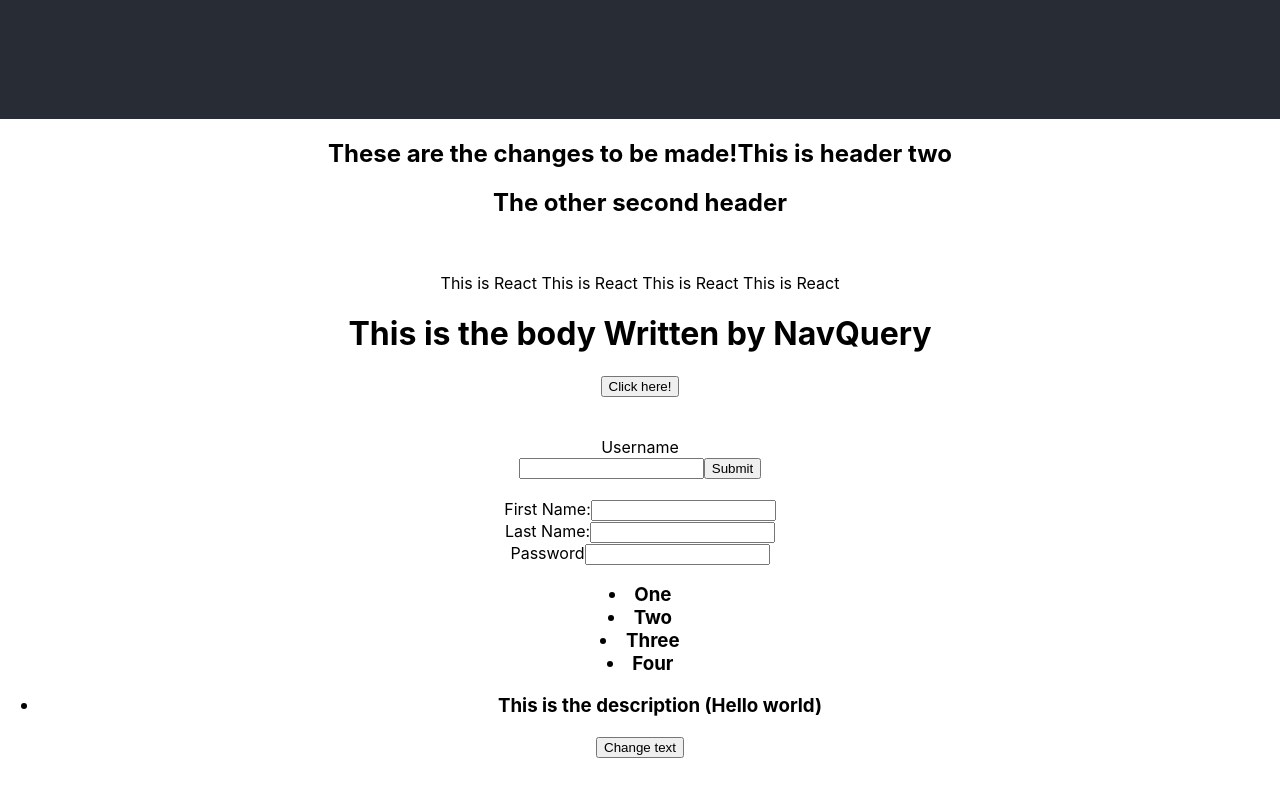
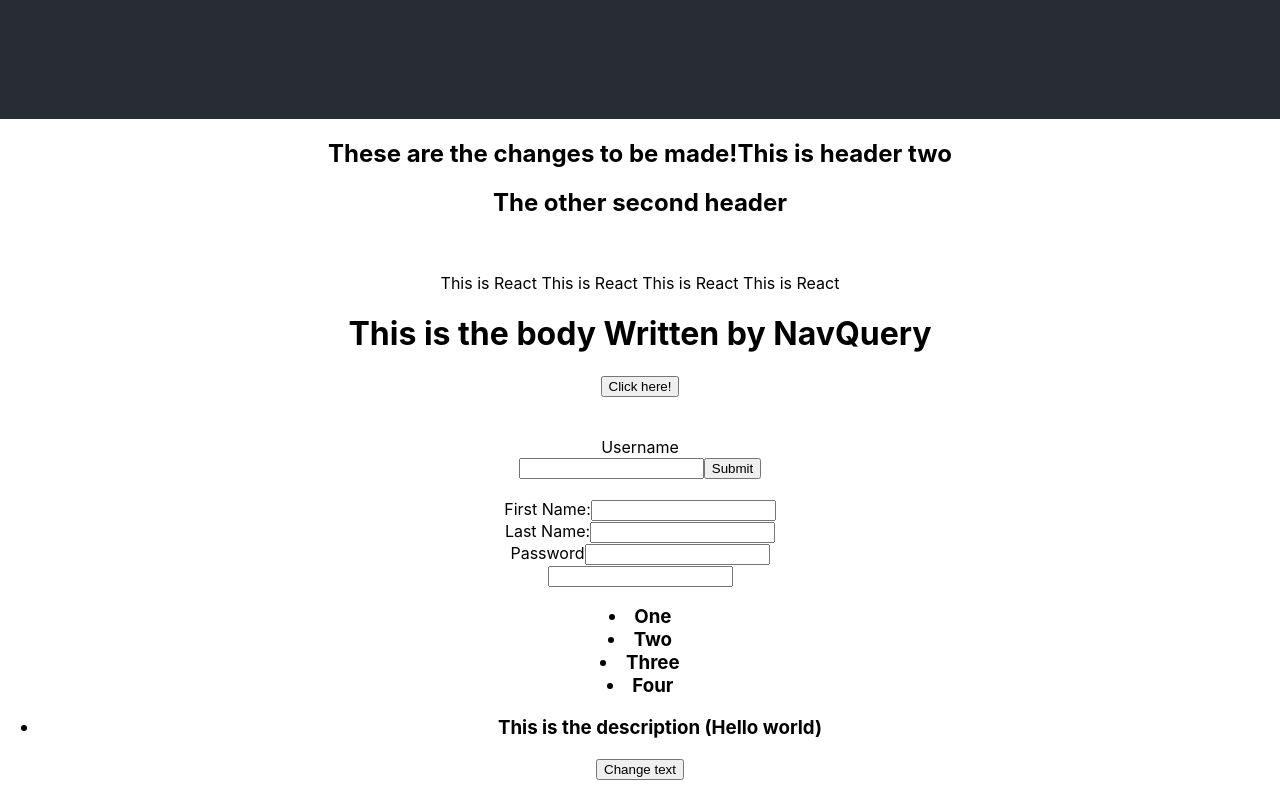
Before and after one commit to Ngufuli/ReactJS, a React (Create React App) app in the folder my-app/: page / in a window 1280 px wide. Shown: the part 681-1481 px from the top of the page. Before the commit the page ends 1459 px from the top, so only its background shows below. Built offline with nearby package versions, Linux system fonts and the light colour scheme.

Commit message:
Minor changes

```diff
--- a/my-app/src/Form.js
+++ b/my-app/src/Form.js
@@ -12,7 +12,8 @@ class Form extends Component{
             <br />
             <label for="">Password</label>
             <input type="password"></input>
-
+            <br />
+            <input type="textarea" width="250px" height="250px"></input>
         </div>
     }
 }
```
